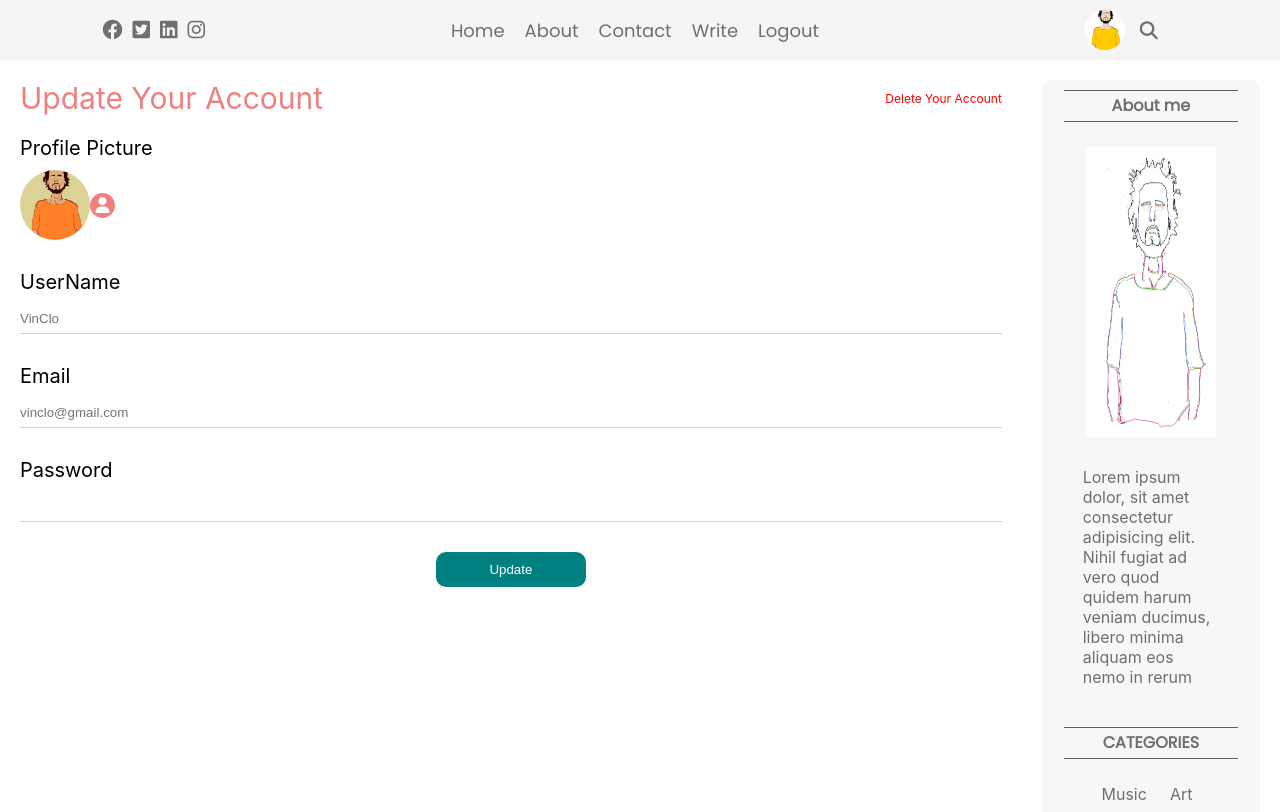
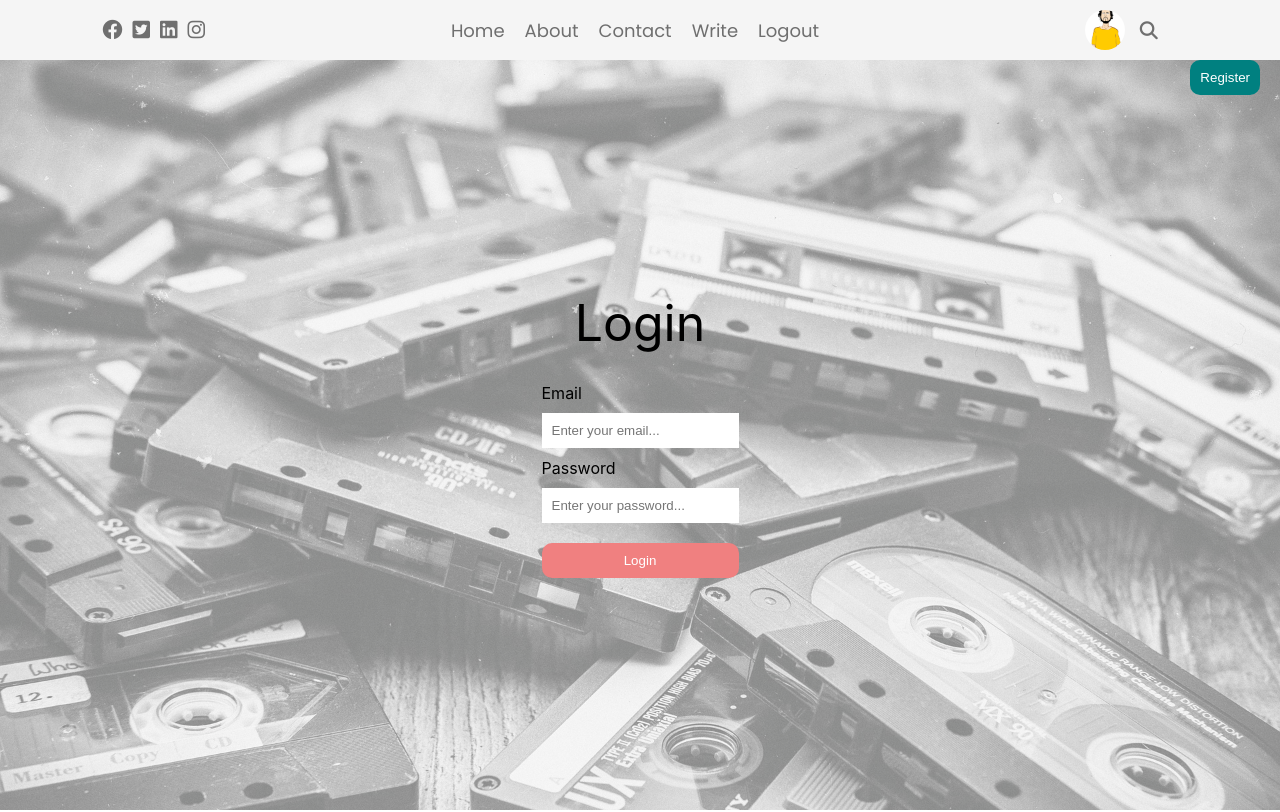
Before and after one commit to Shinya-Fukuta0116/React-blog, a React (Create React App) app: page / in a window 1280 px wide. Shown: the top 812 px of the page. Built offline with nearby package versions, Linux system fonts and the light colour scheme.

Commit message:
add register page

```diff
--- a/src/App.js
+++ b/src/App.js
@@ -5,6 +5,7 @@
 import Single from './pages/single/Single';
 import Write from './pages/Write/Write';
 import Settings from './pages/settings/Settings';
+import Login from './pages/login/Login';
 
 
 
@@ -12,7 +13,7 @@
   return (
     <>
       <TopBar />
-      <Settings />
+      <Login />
     </>
   );
 }
--- /dev/null
+++ b/src/pages/login/Login.jsx
@@ -0,0 +1,17 @@
+import './login.css'
+
+export default function Login() {
+  return (
+    <div className='login'>
+      <span className="loginTitle">Login</span>
+      <form className="loginForm">
+        <label>Email</label>
+        <input type="text" className='loginInput' placeholder='Enter your email...' />
+        <label>Password</label>
+        <input type="text" className='loginInput' placeholder='Enter your password...' />
+        <button className='loginButton'>Login</button>
+      </form>
+      <button className='loginRegisterButton'>Register</button>
+    </div>
+  )
+}
--- /dev/null
+++ b/src/pages/login/login.css
@@ -0,0 +1,53 @@
+.login{
+  height: calc(100vh - 50px);
+  display: flex;
+  flex-direction: column;
+  align-items: center;
+  justify-content: center;
+  background: linear-gradient(rgba(255,255,255,0.5),
+  rgba(255,255,255,0.5)),
+  url(./tape.jpg);
+  background-size: cover;
+}
+
+.loginTitle{
+  font-size: 50px;
+}
+
+.loginForm{
+  margin-top: 20px;
+  display: flex;
+  flex-direction: column;
+}
+
+.loginForm > label{
+  margin: 10px 0;
+}
+
+.loginInput{
+  padding: 10px;
+  background-color: white;
+  border: none;
+}
+
+.loginButton{
+  margin-top: 20px;
+  cursor: pointer;
+  background-color: lightcoral;
+  border: none;
+  color: white;
+  border-radius: 10px;
+  padding: 10px;
+}
+
+.loginRegisterButton{
+  position: absolute;
+  top: 60px;
+  right: 20px;
+  background-color: teal;
+  cursor: pointer;
+  border: none;
+  padding: 10px;
+  color: white;
+  border-radius: 10px;
+}
--- a/src/pages/settings/settings.css
+++ b/src/pages/settings/settings.css
@@ -52,6 +52,7 @@
   align-items: center;
   justify-content: center;
   cursor: pointer;
+  margin-left: 10px;
 }
 
 .settingsForm > label{
```
Also changed, not shown: src/pages/login/rain.jpg (added), src/pages/login/tape.jpg (added).
